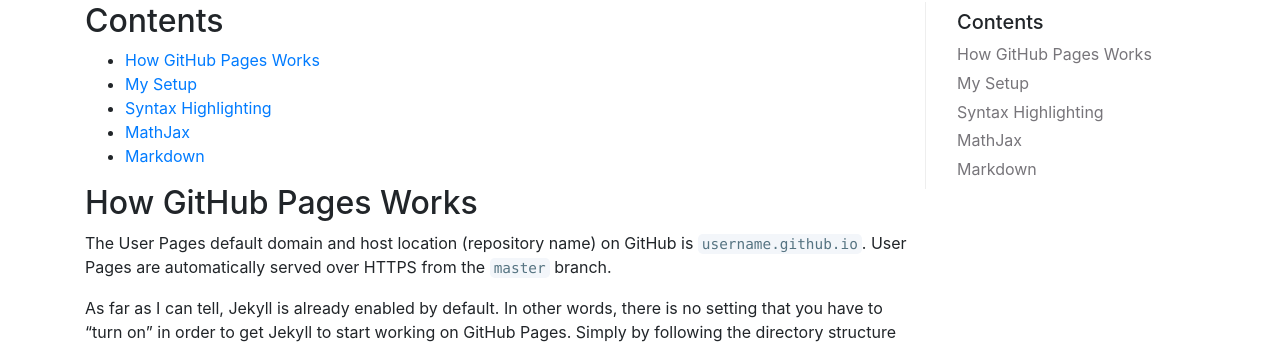
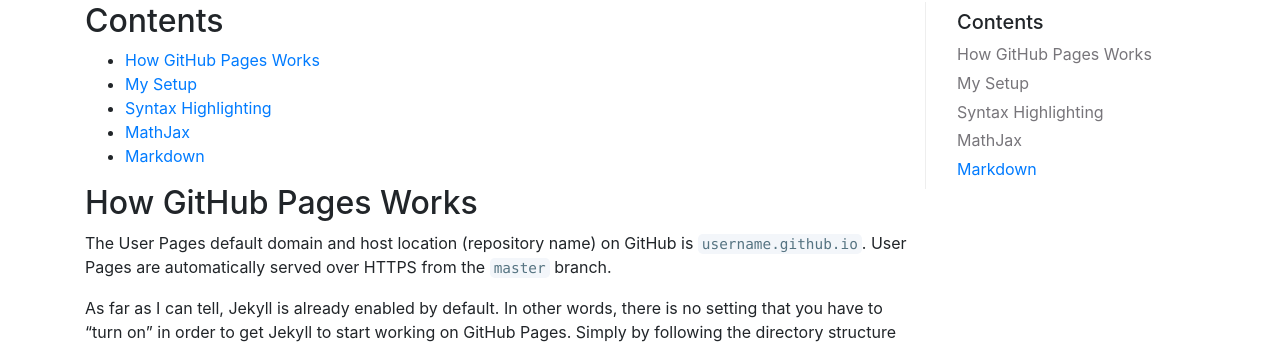
Before and after one commit to chrisyeh96/chrisyeh96.github.io, a Jekyll site: the page built from _posts/2017-08-05-setting-up-jekyll-on-github-pages.md, in a window 1280 px wide. Shown: the part 262-609 px from the top of the page. Built offline with Jekyll 4.4.1, drawn with Linux system fonts in a browser that asks for light colours.

Commit message:
Implement Bootstrap Scrollspy for TOC

```diff
--- a/_layouts/default.html
+++ b/_layouts/default.html
@@ -57,7 +57,11 @@
   {% include analytics.html %}
 </head>
 
+{%- if layout.toc_nav_id -%}
+<body data-spy="scroll" data-target="#{{ layout.toc_nav_id }}">
+{%- else -%}
 <body>
+{%- endif -%}
   {% include navbar.html %}
   {% include header.html %}
 
--- a/_layouts/post.html
+++ b/_layouts/post.html
@@ -19,9 +20,9 @@
             {{ content }}
         </main>
 
-        <nav class="d-none d-xl-block col-xl-3 toc-nav">
+        <nav class="d-none d-xl-block col-xl-3 toc-nav" id="{{ layout.toc_nav_id }}">
             <h5 class="toc-nav-title">Contents</h5>
-            {% include toc.html html=content %}
+            {% include toc.html html=content class="nav" anchor_class="nav-link" %}
         </nav>
     </div>
 {%- else -%}
--- a/css/website.css
+++ b/css/website.css
@@ -114,6 +114,7 @@
  * GENERAL
  ******************/
 body {
+  position: relative;  /* for Scrollspy */
   overflow-wrap: break-word;  /* put long words on new line before trying to break them */
 }
 
@@ -257,15 +258,18 @@
   margin: 0;
   padding-left: 1rem;  /* indent each level by an additional 1rem */
   list-style-type: none;
+  display: block;
 }
 
 .toc-nav li a {
   display: block;
   margin-top: 0.3rem;
   color: #77757a;
+  padding: 0;
 }
 
-.toc-nav li a:hover {
+.toc-nav li a:hover,
+.toc-nav li a.active {
   color: #007bff;
   text-decoration: none;
 }
```
Also changed, not shown: other parts of _layouts/post.html (+1 -0 lines).
